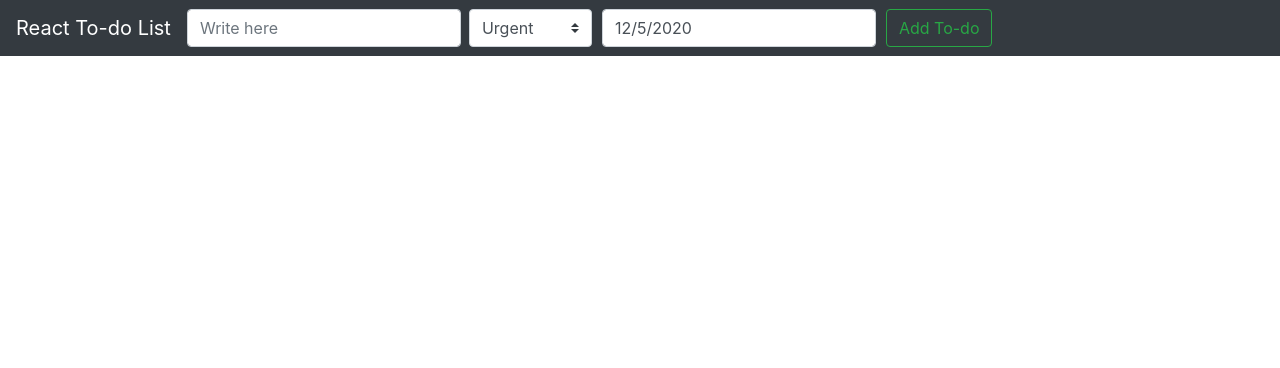
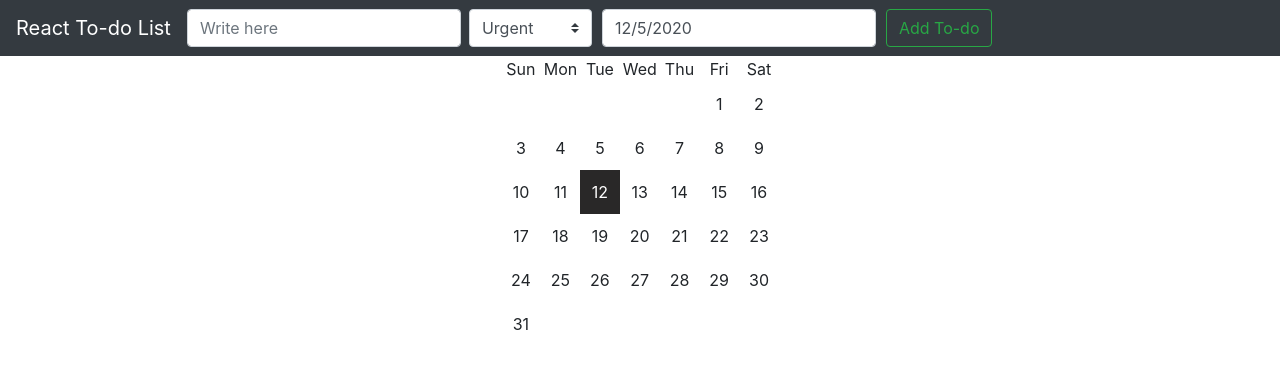
Before and after one commit to john-sandmann/React-To-Do, a React (Create React App) app: page / in a window 1280 px wide. Shown: the top 368 px of the page. Built offline with nearby package versions, Linux system fonts and the light colour scheme.

Commit message:
Added calendar functionality

```diff
--- a/package.json
+++ b/package.json
@@ -7,6 +7,7 @@
     "@testing-library/jest-dom": "^4.2.4",
     "@testing-library/react": "^9.5.0",
     "@testing-library/user-event": "^7.2.1",
+    "moment": "^2.25.3",
     "react": "^16.13.1",
     "react-bootstrap": "^1.0.1",
     "react-datepicker": "^2.15.0",
--- a/src/App.js
+++ b/src/App.js
@@ -3,7 +3,7 @@ import React, { Component } from 'react';
 import MyNavbar from './Components/MyNavbar';
 import MyTodos from './Components/MyTodos';
 
-import './App.scss';
+import './Sass/App.scss';
 
 class App extends Component{
 
--- /dev/null
+++ b/src/Components/MyCalendar.js
@@ -0,0 +1,126 @@
+import React, { Component } from 'react';
+import moment from 'moment';
+
+import '../Sass/MyCalendar.scss';
+
+class MyCalendar extends Component {
+
+    constructor(props) {
+        super(props);
+
+        this.state = {
+            dateContext: moment(),
+            today: moment(),
+            showMonthPopup: false,
+            showYearPopup: false,
+        }
+
+        this.year = () => this.state.dateContext.format('Y');
+
+        this.month = () => this.state.dateContext.format('MMMM');
+
+        this.monthNumber = () => this.state.dateContext.format('M');
+
+        this.daysInMonth = () => this.state.dateContext.daysInMonth();
+
+        this.currentDate = () => this.state.dateContext.get('date');
+
+        this.currentDay = () => this.state.dateContext.format('D');
+
+        this.firstDayOfMonth = () => moment(this.state.dateContext).startOf('month').format('d');
+
+        this.weekdays = moment.weekdays();
+
+        this.weekdaysShort = moment.weekdaysShort();
+
+        this.months = moment.months();
+    }
+
+    render() {
+
+        let weekdays = this.weekdaysShort.map((day) => {
+            return (
+                <td key={day} className='week-day'>{day}</td>
+            )
+        });
+
+        let blanks = [];
+        for (let i = 0; i < this.firstDayOfMonth(); i++) {
+            blanks.push(
+                <td key={i * 80} className='emptySlot'>
+                    {""}
+                </td>
+            );
+        }
+
+        let daysInMonth = [];
+        for (let d = 1; d <= this.daysInMonth(); d++) {
+            let className = (d == this.currentDay() ? 'day current-day' : 'day');
+            var tooltiptext = null;
+            if (this.props.tasks) {
+                this.props.tasks.map((task, i) => {
+                    if (task.date) {
+                        if (task.date.match(/^(0?[1-9]|[12][0-9]|3[01])[\/\-](0?[1-9]|1[012])[\/\-]\d{4}$/)) {
+                            if (task.date.slice(0, 2) == d && (task.date.slice(3, 5) == this.monthNumber() || task.date.slice(3, 4) == this.monthNumber()) && task.date.substring(task.date.length - 4) == this.year()) {
+                                className += ' taskday'
+                                tooltiptext = <span className='tooltiptext'>{task.texto}</span>
+                            }
+                        }
+                    }
+                });
+            }
+            daysInMonth.push(
+                <td key={d} className={className}>
+                    {className == 'day current-day taskday' || className == 'day taskday' ? tooltiptext : <span className='tooltiptext'>Nothing for this day</span>}
+                    <span>{d}</span>
+                </td>
+            );
+        }
+
+        var totalSlots = [...blanks, ...daysInMonth]
+        let rows = [];
+        let cells = [];
+
+        totalSlots.forEach((row, i) => {
+            if ((i % 7) !== 0) {
+                cells.push(row);
+            } else {
+                let insertRow = cells.slice();
+                rows.push(insertRow);
+                cells = [];
+                cells.push(row);
+                if (i === totalSlots.length - 1) {
+                    let insertRow = cells.slice();
+                    rows.push(insertRow);
+                }
+            }
+        });
+
+        let trElems = rows.map((d, i) => {
+            return (
+                <tr key={i * 100}>
+                    {d}
+                </tr>
+            )
+        });
+
+        return (
+            <div className='calendar-container'>
+                <table className='calendar'>
+                    <thead>
+                        <tr className='calendar-header'>
+                        </tr>
+                    </thead>
+                    <tbody>
+                        <tr>
+                            {weekdays}
+                        </tr>
+                        {trElems}
+                    </tbody>
+                </table>
+            </div>
+        );
+    }
+}
+
+export default MyCalendar;
--- a/src/Components/MyTodos.js
+++ b/src/Components/MyTodos.js
@@ -1,5 +1,7 @@
 import React, { Component } from 'react';
 import { ListGroup, Button, FormControl } from 'react-bootstrap';
+
+import MyCalendar from './MyCalendar';
 
 class MyTodos extends Component {
 
@@ -148,11 +150,23 @@ class MyTodos extends Component {
 
     render() {
         return (
+            <div className="todos">
+                <div style={{
+                    'display': 'flex',
+                    'alignItems': 'center',
+                    'justifyContent': 'center',
+                    'flexDirection': 'column',
+                        'textAlign': 'center',
+                        'alignItems': 'center',
+                }} className="center">
+                    <MyCalendar tasks={this.state.todos}/>
+            </div>
             <ListGroup>
                 {this.state.todos.map((todo, index) => {
                     return this.renderTodo(todo, index);
                 })}
             </ListGroup>
+            </div >
         );
     }
 }
--- /dev/null
+++ b/src/Sass/MyCalendar.scss
@@ -0,0 +1,35 @@
+.current-day {
+  background-color: rgb(41, 40, 40) !important;
+  color: white;
+}
+
+.day {
+  padding: 10px;
+}
+
+.weekday {
+  padding: 10px;
+}
+
+.taskday {
+  background-color: rgb(172, 172, 255);
+}
+
+.day .tooltiptext {
+  visibility: hidden;
+  width: 100px;
+  background-color: rgba(31, 31, 31, 0.555);
+  color: #fff;
+  font-size: 15px;
+  text-align: center;
+  padding: 5px 0;
+  border-radius: 6px;
+
+  /* Position the tooltip text - see examples below! */
+  position: absolute;
+  z-index: 1;
+}
+
+.day:hover .tooltiptext {
+    visibility: visible;
+  }
```
Also changed, not shown: src/Sass/App.scss (renamed from src/App.scss), 1 other file (tests, documents, lock files or other folders).
